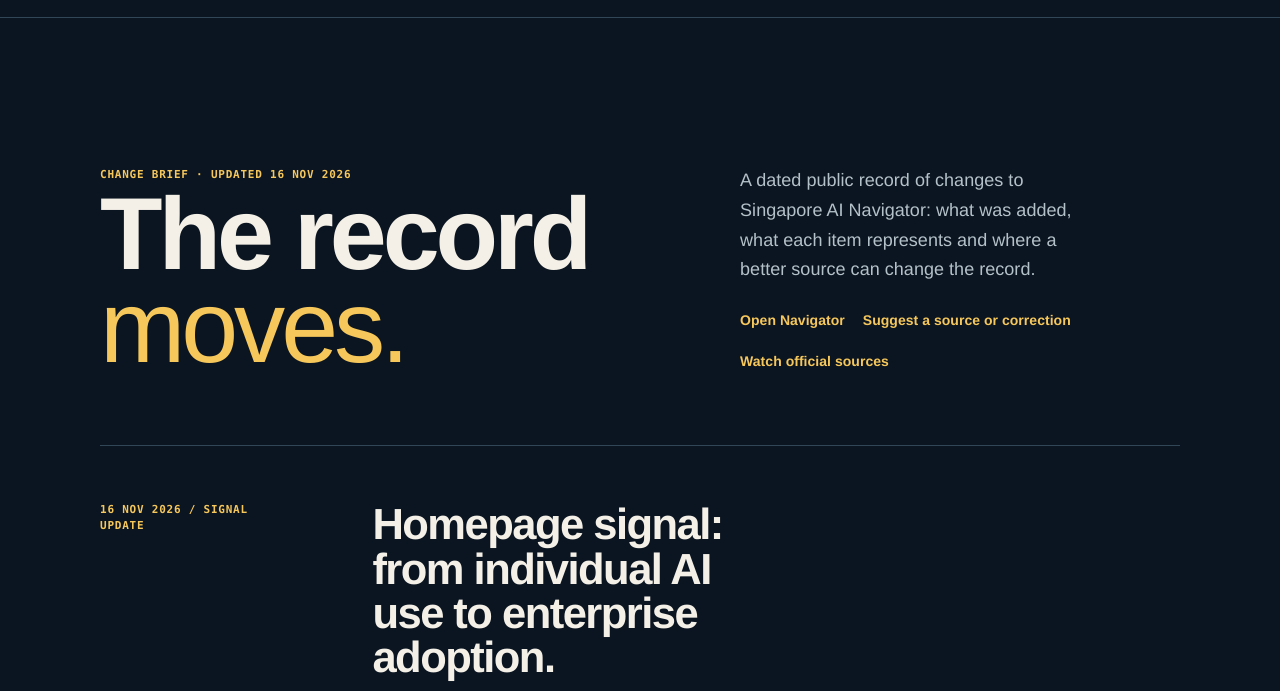
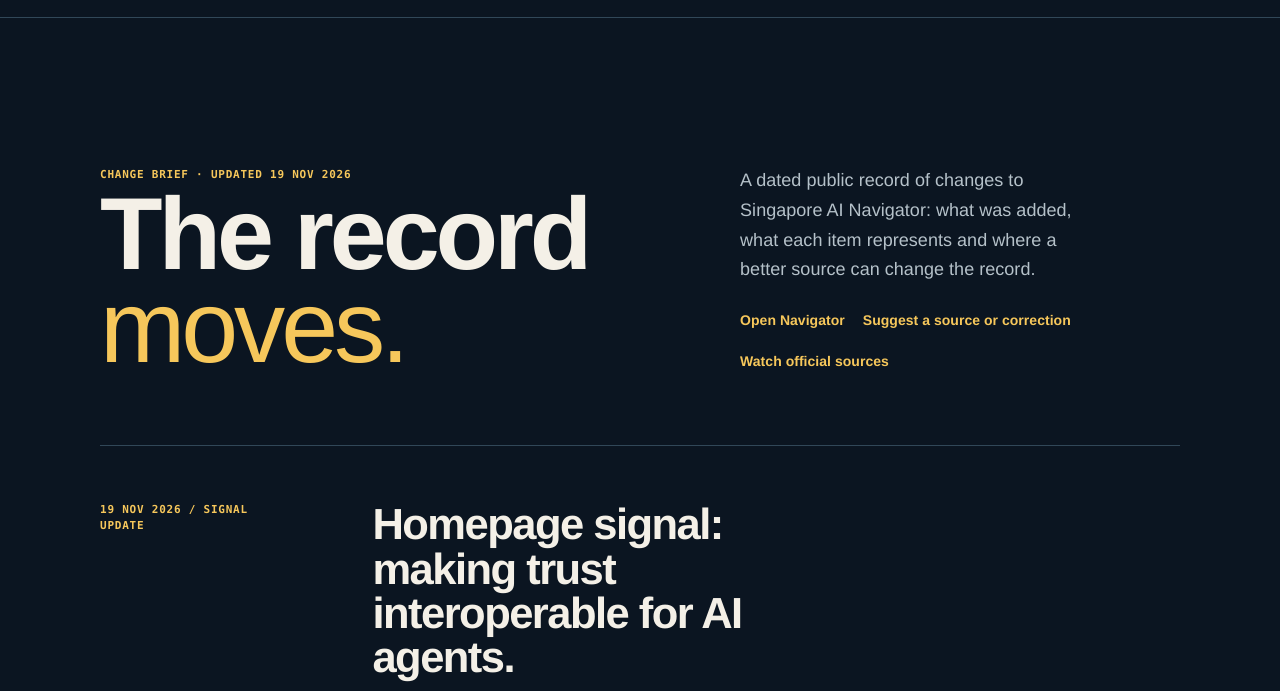
Before and after one commit to jtsgai/superintelligencesg-com, a plain HTML site: page changelog.html in a window 1280 px wide. Shown: the part 90-781 px from the top of the page. Drawn offline with Linux system fonts and the light colour scheme; no server answers.

Commit message:
Homepage signal: making trust interoperable for AI agents (MDDI 17 Nov 2026) + Change Brief (#14)

```diff
--- a/changelog.html
+++ b/changelog.html
@@ -15,8 +15,9 @@
 </head>
 <body id="top"><nav class="sisg-eco" aria-label="Superintelligence SG sites"><span class="sisg-eco__label">Singapore's open SI ecosystem</span><ul class="sisg-eco__list"><li><a href="https://superintelligencesg.si">Gateway<span>.si</span></a></li><li><a href="https://superintelligencesg.com" aria-current="page">Navigator<span>.com</span></a></li><li><a href="https://superintelligencesg.org">Commons<span>.org</span></a></li><li><a href="https://superintelligencesg.ai">Lab<span>.ai</span></a></li></ul></nav>
   <header class="header"><a class="brand" href="https://superintelligencesg.com" aria-label="Superintelligence SG home"><img class="brand-logo" src="assets/logo-com.svg" alt="Superintelligence SG Navigator logo">SUPERINTELLIGENCE SG <span class="domain">.COM</span></a><nav class="nav" aria-label="Site navigation"><a href="https://superintelligencesg.com">Home</a><a href="https://superintelligencesg.ai">Lab</a><a href="https://superintelligencesg.org">Commons</a><a href="about.html">About</a></nav></header>
-  <main><div class="shell"><section class="lede"><div><time class="issue" datetime="2026-11-16">Change Brief · Updated 16 Nov 2026</time><h1>The record <strong>moves.</strong></h1></div><div><p>A dated public record of changes to Singapore AI Navigator: what was added, what each item represents and where a better source can change the record.</p><div class="issue-links"><a href="directory.html">Open Navigator</a><a href="source-desk.html">Suggest a source or correction</a><a href="source-radar.html">Watch official sources</a></div></div></section>
+  <main><div class="shell"><section class="lede"><div><time class="issue" datetime="2026-11-19">Change Brief · Updated 19 Nov 2026</time><h1>The record <strong>moves.</strong></h1></div><div><p>A dated public record of changes to Singapore AI Navigator: what was added, what each item represents and where a better source can change the record.</p><div class="issue-links"><a href="directory.html">Open Navigator</a><a href="source-desk.html">Suggest a source or correction</a><a href="source-radar.html">Watch official sources</a></div></div></section>
   <section class="brief" aria-label="Change Brief entries">
+    <article class="entry"><time class="date" datetime="2026-11-19">19 Nov 2026 / Signal update</time><div><h2>Homepage signal: making trust interoperable for AI agents.</h2><p>The homepage signal is updated with MDDI’s transcript of Senior Minister of State Tan Kiat How’s 17 November 2026 keynote at the unveiling of the StableX Agentic Network, on verifiable agent identity, mandates, continuous assurance and interoperable trust across systems. No Navigator references were added or changed.</p><div class="evidence-line"><span>Official source linked</span><span>Review date visible</span></div><p><a href="index.html#october-signal">Read the homepage signal ↗</a> · <a href="https://www.mddi.gov.sg/newsroom/keynote-address-by-sms-tan-kiat-how-at-the-unveiling-of-stablex-agentic-network/">Read the MDDI keynote ↗</a></p></div></article>
     <article class="entry"><time class="date" datetime="2026-11-16">16 Nov 2026 / Signal update</time><div><h2>Homepage signal: from individual AI use to enterprise adoption.</h2><p>The homepage signal is updated with MDDI’s transcript of Minister Josephine Teo’s 13 November 2026 remarks in Washington DC on moving from individual AI use to enterprise adoption, OpenAI’s and Anthropic’s growing presence in Singapore and the planned ASEAN AI for All programme, and with MDDI’s 4 November 2026 written answer on entry-level tech hiring and Bridge2Tech. No Navigator references were added or changed.</p><div class="evidence-line"><span>Official source linked</span><span>Review date visible</span></div><p><a href="index.html#october-signal">Read the homepage signal ↗</a> · <a href="https://www.mddi.gov.sg/newsroom/opening-remarks-by-minister-josephine-teo-at-us-asean-business-council--usabc--and-us-chamber-of-commerce--uscc--roundtable-in-washington-dc/">Read the MDDI transcript ↗</a></p></div></article>
     <article class="entry"><time class="date" datetime="2026-11-14">14 Nov 2026 / Evidence ledger</time><div><h2>Seven source-checked references added.</h2><p>Navigator adds seven references, each checked against its source on 14 November 2026: MARVEL-AI, Champions of AI, AntiScam Pango, the Dassault Systèmes ASEAN Industrial AI Virtual Twin Lab, Ailytics, the NTU–Canaan Green Intelligent Compute Collaboration and SUTD CoLab. Ailytics is described from the company's own announcement. The homepage signal is updated with METI's 27 October 2026 SWITCH speech, MDDI's 4 November 2026 parliamentary replies and the 5 November 2026 GovTech STACK address.</p><div class="evidence-line"><span>Official source linked</span><span>Review date visible</span></div><p><a href="directory.html?source=public">Browse the evidence records ↗</a> · <a href="index.html#october-signal">Read the homepage signal ↗</a></p></div></article>
     <article class="entry"><time class="date" datetime="2026-10-16">16 Oct 2026 / Research brief</time><div><h2>A public route for Evidence Intelligence.</h2><p>Lab now has <strong>SG Evidence Intelligence</strong> at <a href="https://superintelligencesg.ai/evidence-intelligence/">superintelligencesg.ai/evidence-intelligence/</a>. The page explains the in-preparation research service and links two clearly labelled public-source samples. It does not describe customers, engagements or outcomes; client briefs, when made, are delivered privately and are not published.</p><p><a href="https://superintelligencesg.ai/evidence-intelligence/">Open SG Evidence Intelligence ↗</a></p></div></article>
```
Also changed, not shown: dist/changelog.html (+2 -1 lines), dist/index.html (+1 -1 lines), index.html (+1 -1 lines).
